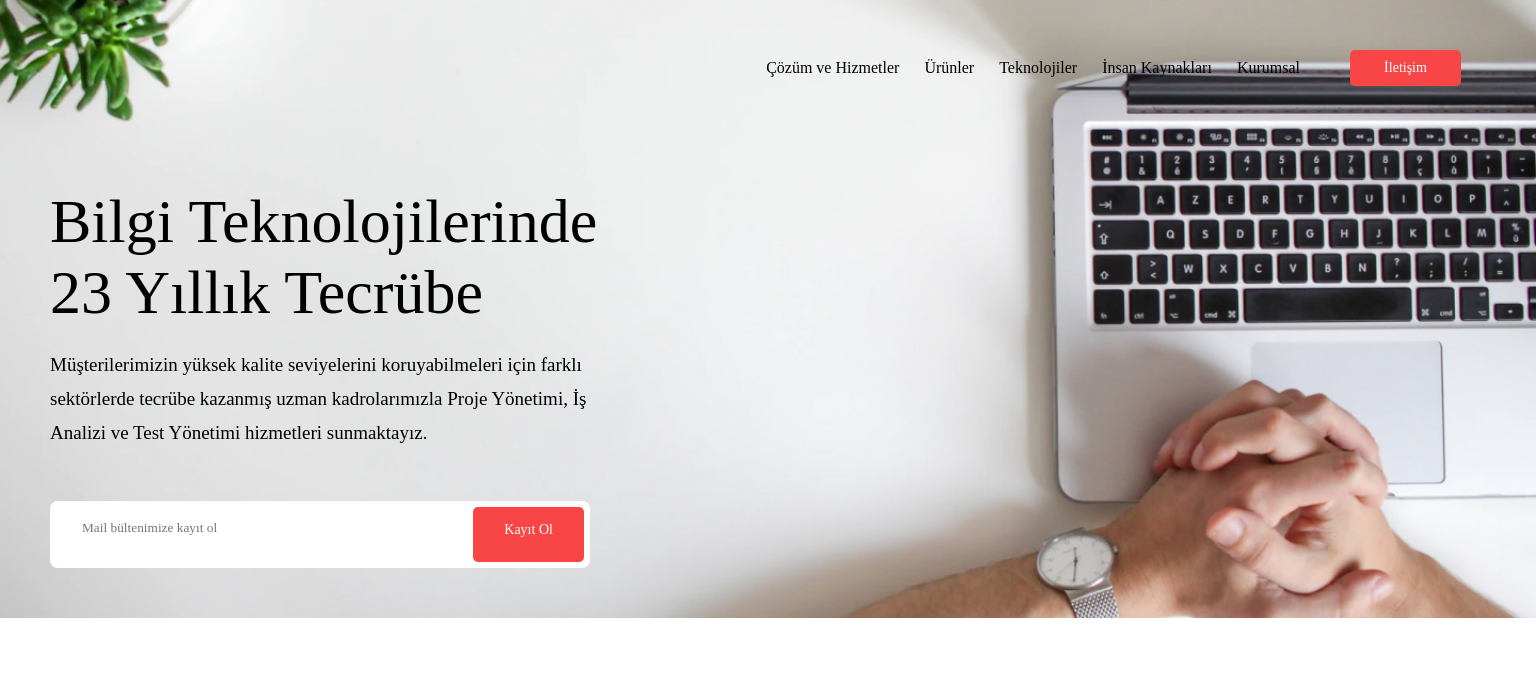
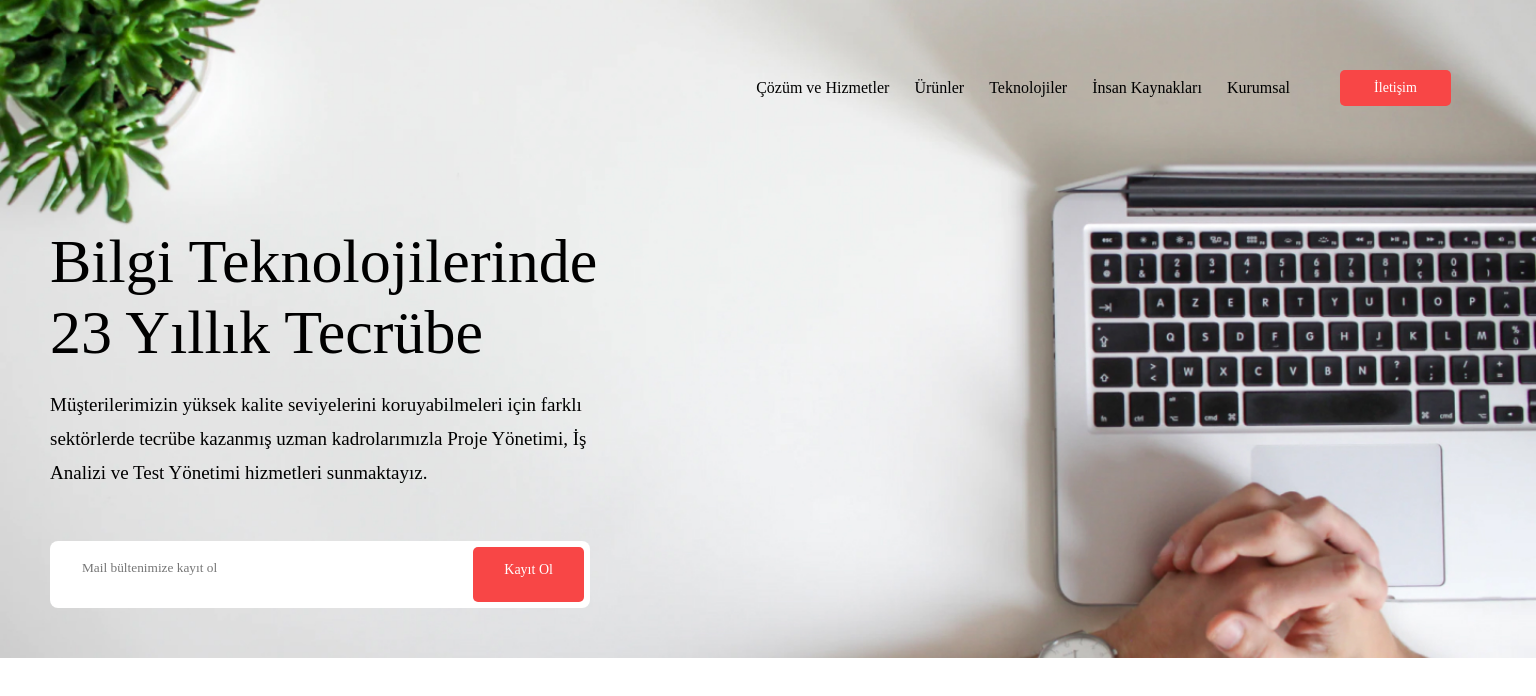
Before and after one commit to hank5678/alice-in-wonderland-3, a Vue app: page / in a window 1536 px wide. Shown: the top 696 px of the page. Built offline with nearby package versions, Linux system fonts and the light colour scheme.

Commit message:
修改背景圖片位置

```diff
--- a/src/components/Navbar.vue
+++ b/src/components/Navbar.vue
@@ -132,6 +132,7 @@
   .container {
     background-image: url("@/assets/images/rectangle-1.jpg");
     background-size: cover;
+    background-position: 0px 0px;
     width: 100%;
   }
   .navs {
@@ -198,7 +199,8 @@
 @media (min-width: 1440px) {
   .container {
     background-image: url("@/assets/images/rectangle-1.jpg");
-    background-size: cover;
+    background-repeat: cover;
+    background-position: 0px 0px;
     width: 100%;
   }
   .navs {
@@ -213,7 +215,8 @@
   }
   .box {
     display: flex;
-    margin: 30px;
+    margin: 50px;
+    margin-right: 40px;
   }
   .box div {
     margin-right: 25px;
```
